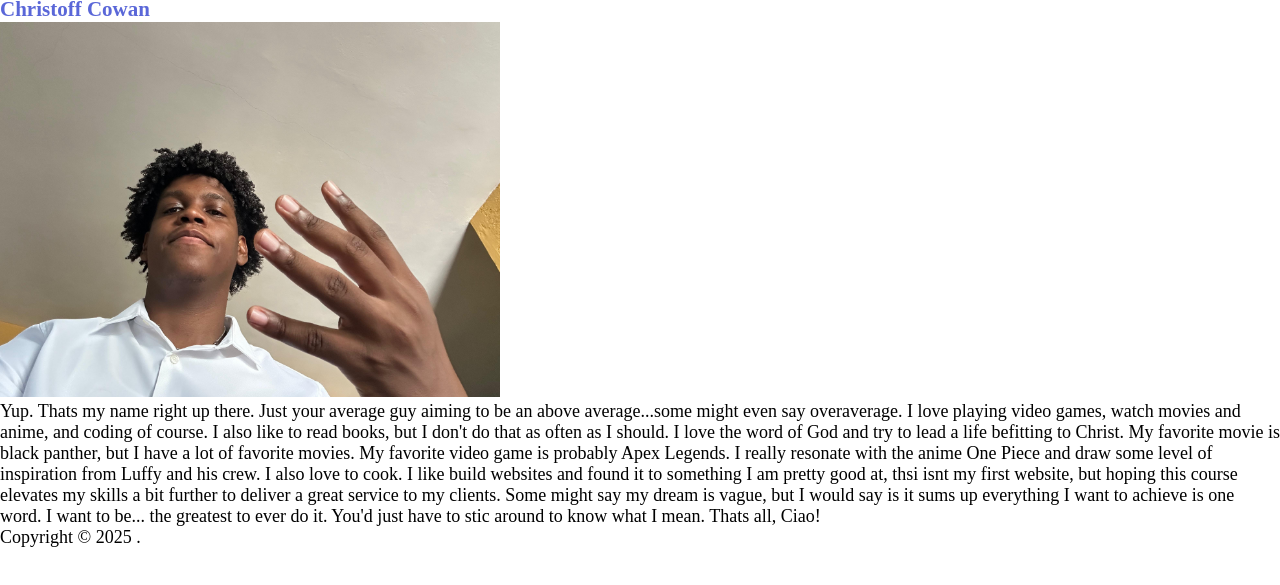
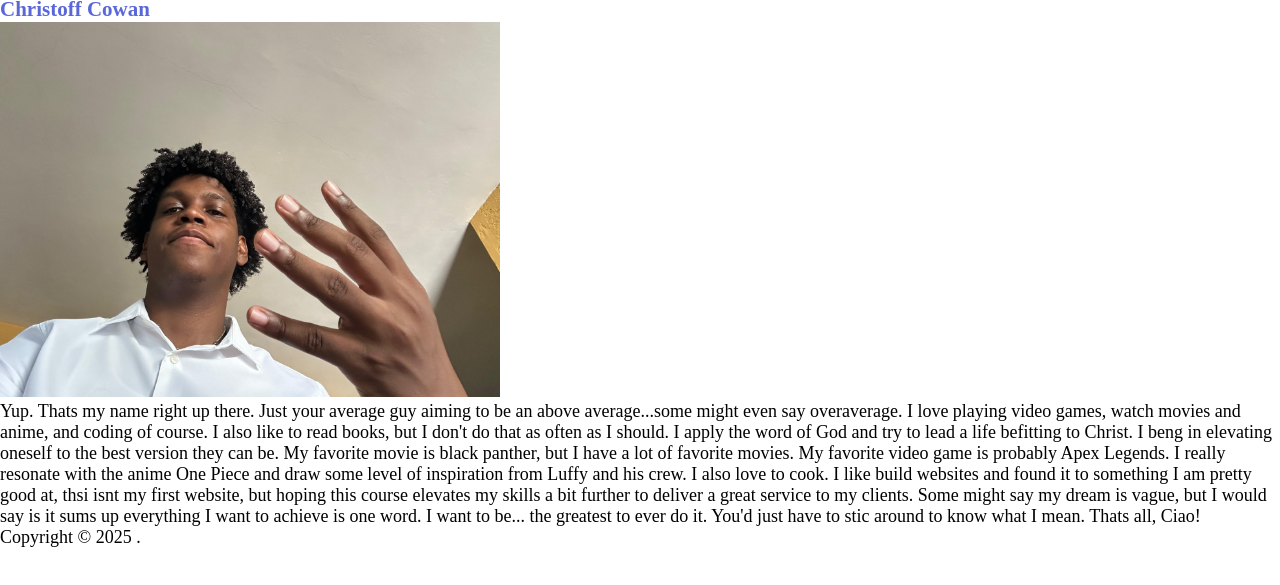
Before and after one commit to Toff-cowan/info2180-lab1, a plain HTML site: page index.html in a window 1280 px wide. Shown: the part 51-636 px from the top of the page. Drawn offline with Linux system fonts and the light colour scheme.

Commit message:
index.html changes

```diff
--- a/index.html
+++ b/index.html
@@ -18,7 +18,7 @@ width, initial-scale=1.0">
         <img src="Me.png" alt="Picture of Me" width="500">
         <p>Yup. Thats my name right up there. Just your average guy aiming to be an above average...some might even say
         overaverage. I love playing video games, watch movies and anime, and coding of course. I also like to read books, but I don't
-        do that as often as I should. I love the word of God and try to lead a life befitting to Christ. My favorite movie is black panther, but I have a lot of favorite movies. My
+        do that as often as I should. I apply the word of God and try to lead a life befitting to Christ. I beng in elevating oneself to the best version they can be. My favorite movie is black panther, but I have a lot of favorite movies. My
         favorite video game is probably Apex Legends. I really resonate with the anime One Piece and draw some level of inspiration from Luffy and his crew. I also love to cook.
 
         I like build websites and found it to something I am pretty good at, thsi isnt my first website, but hoping this course elevates my skills a bit further to deliver a great service to my clients.
```
